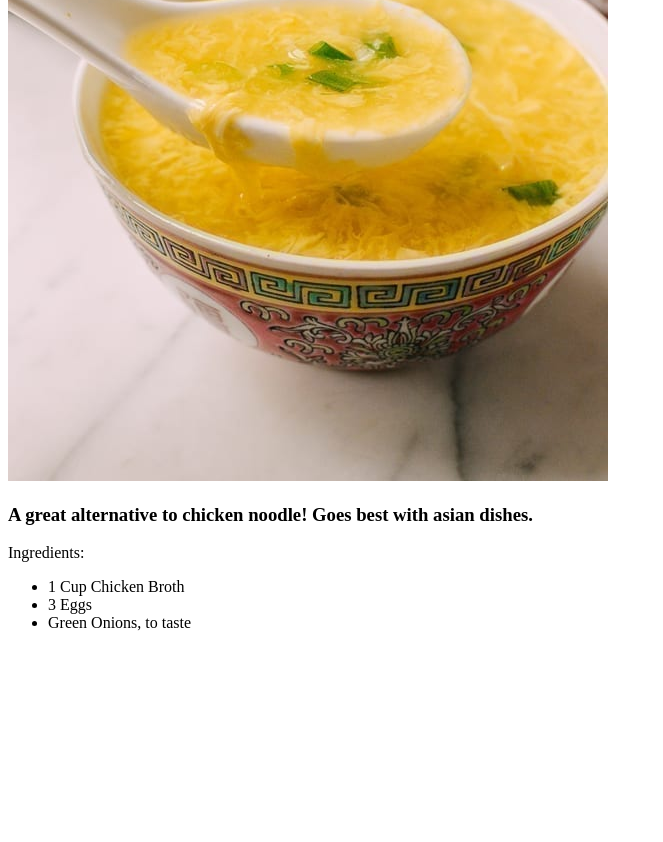
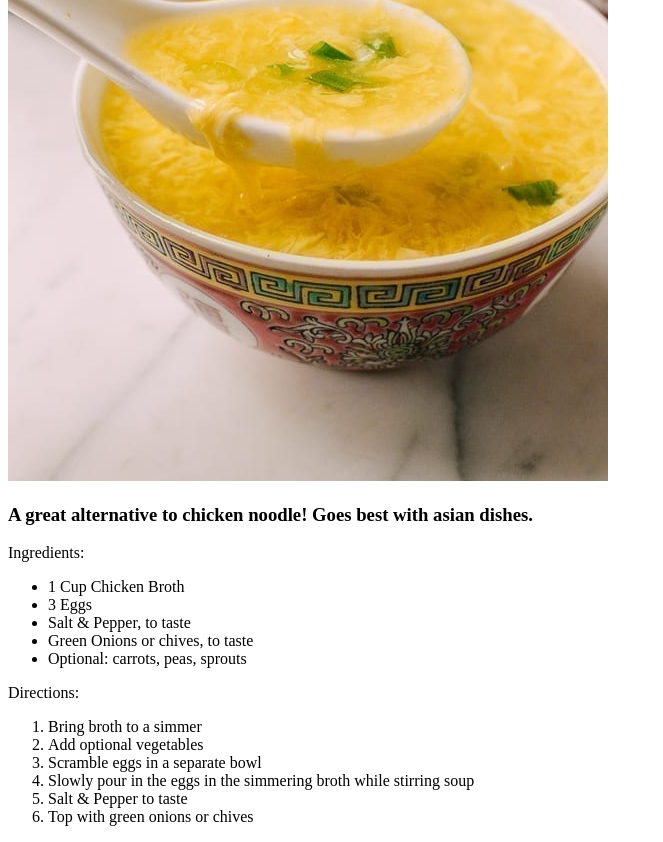
Before and after one commit to linz42/odin-recipes, a plain HTML site: page recipes/egg-drop-soup.html in a window 1280 px wide. Shown: the part 463-1305 px from the top of the page, without its empty margins (0-663 px from the left). Before the commit the page ends 1111 px from the top, so only its background shows below. Drawn offline with Linux system fonts and the light colour scheme.

Commit message:
Finish Egg Drop Soup recipe

```diff
--- a/recipes/egg-drop-soup.html
+++ b/recipes/egg-drop-soup.html
@@ -15,8 +15,21 @@
         <ul>
             <li>1 Cup Chicken Broth</li>
             <li>3 Eggs</li>
-            <li>Green Onions, to taste</li>
+            <li>Salt & Pepper, to taste</li>
+            <li>Green Onions or chives, to taste</li>
+            <li>Optional: carrots, peas, sprouts</li>
         </ul>
+    </p>
+    <p>Directions:
+        <br>
+        <ol>
+            <li>Bring broth to a simmer</li>
+            <li>Add optional vegetables</li>
+            <li>Scramble eggs in a separate bowl</li>
+            <li>Slowly pour in the eggs in the simmering broth while stirring soup</li>
+            <li>Salt & Pepper to taste</li>
+            <li>Top with green onions or chives</li>
+        </ol>
     </p>
 </body>
 </html>
```
